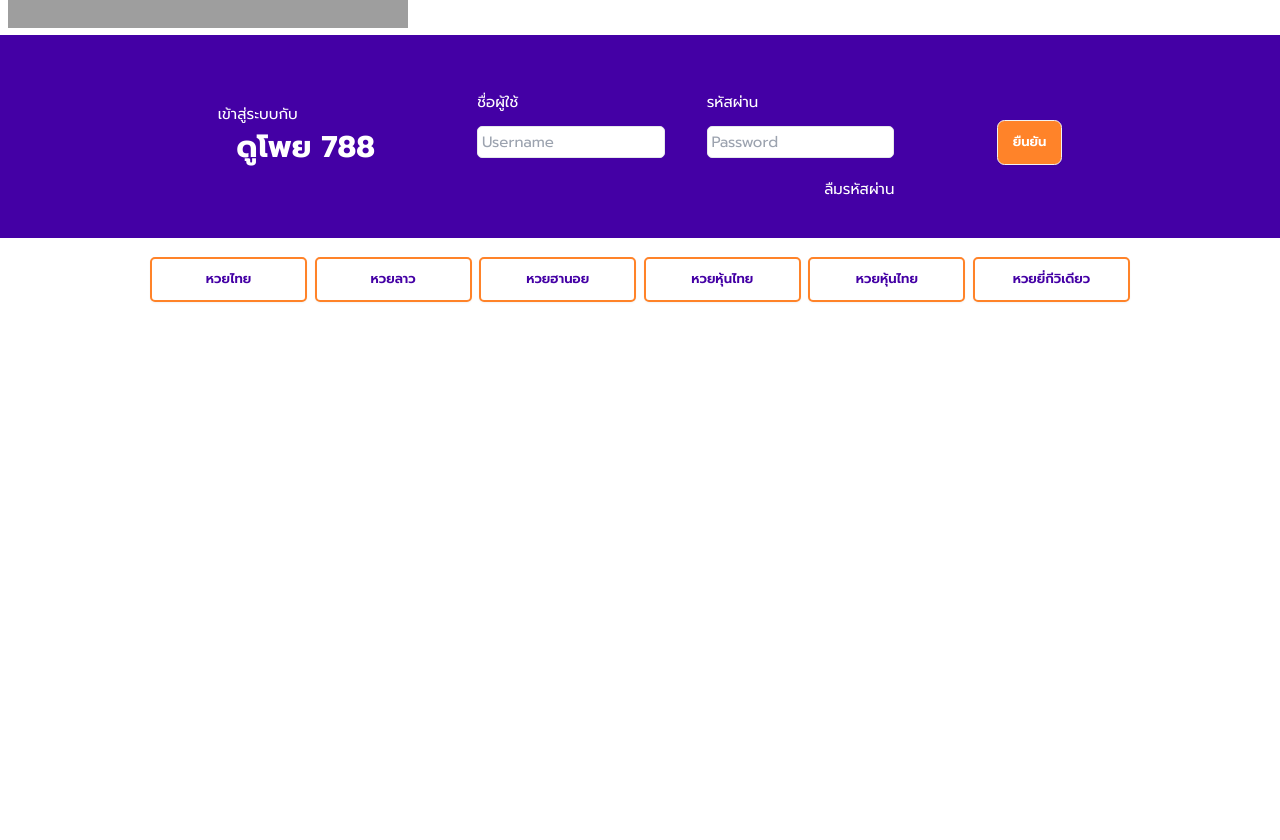
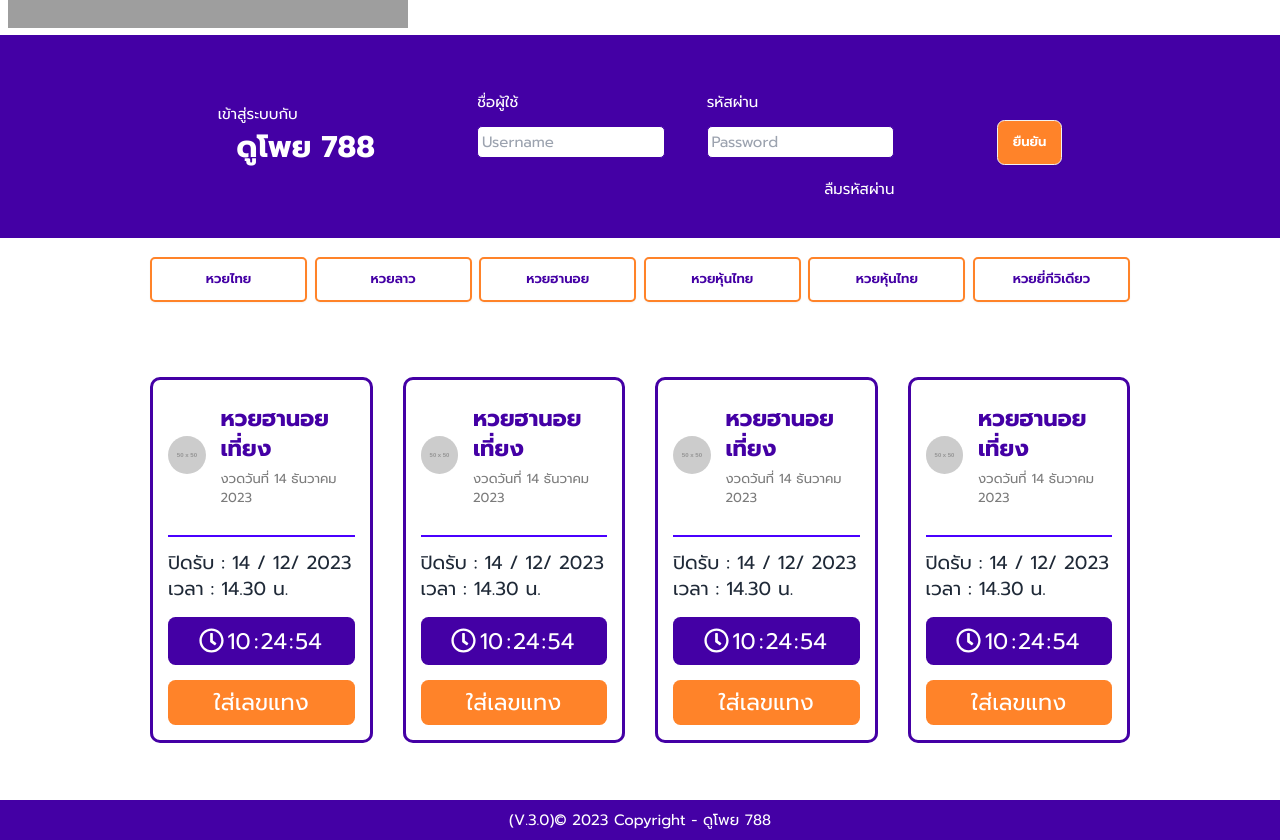
Before and after one commit to zvcx22545/Dopoy788, a React (Vite) app: page / in a window 1280 px wide. Shown: the part 280-1120 px from the top of the page. Before the commit the page ends 800 px from the top, so only its background shows below. Built offline with nearby package versions, Linux system fonts and the light colour scheme; grey boxes are pictures that could not be loaded.

Commit message:
Update MainLayout.jsx

```diff
--- a/src/components/Mainlayout/MainLayout.jsx
+++ b/src/components/Mainlayout/MainLayout.jsx
@@ -1,14 +1,19 @@
 import Navbar from '../Navbar/Navbar';
 import Navlogin from '../Navlogin/Navlogin'
 import Tab from '../Tab/Tab';
+import Footer from '../Footer/Footer';
+import Card from '../card/card';
 
 function MainLayout() {
 
   return (
     <section id="main-layout">
-    <Navbar></Navbar>
-    <Navlogin/>
-    <Tab/>
+      <Navbar/>
+      <Navlogin/>
+      <Tab/>
+      <Card/>
+      <br />
+      <Footer/>
     </section>
   );
 }
```
